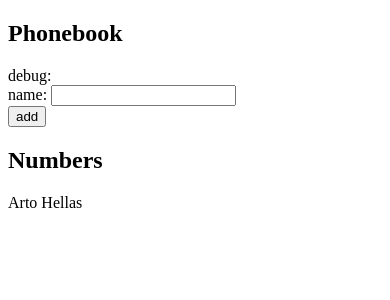
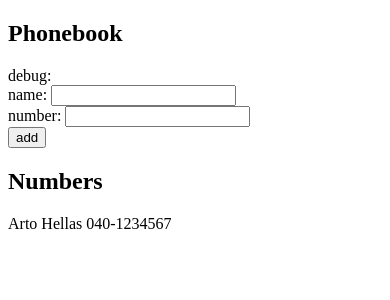
Before and after one commit to EiTamOnya/FSO, a React (Create React App) app in the folder part2/phonebook/: page / in a window 390 px wide. Shown: the top 300 px of the page. Built offline with nearby package versions, Linux system fonts and the light colour scheme.

Commit message:
2.8: The Phonebook Step3

```diff
--- a/part2/phonebook/src/App.js
+++ b/part2/phonebook/src/App.js
@@ -1,37 +1,46 @@
 import React, { useState } from 'react'
 
-const Name = ({ name }) => {
+const Entry = ({ person }) => {
   return (
-    <div>{name}</div>
+    <div>{person.name} {person.number}</div>
   )
 }
 
 const App = () => {
   const [persons, setPersons] = useState([
-    { name: 'Arto Hellas' }
+    { name: 'Arto Hellas', number: '040-1234567' }
   ])
   const [newName, setNewName] = useState('')
+  const [newNumber, setNewNumber] = useState('')
 
   const handleNameChange = (event) => {
     setNewName(event.target.value)
   }
 
-  const addName = (event) => {
+  const handleNumberChange = (event) => {
+    setNewNumber(event.target.value)
+  }
+
+  const addPerson = (event) => {
     event.preventDefault()
-    const person = { name: newName }
+    const person = { name: newName, number: newNumber }
     persons.some(entry => entry.name === person.name)
       ? window.alert(`${newName} is already added to phone book!`)
       : setPersons(persons.concat(person))
     setNewName('')
+    setNewNumber('')
   }
 
   return (
     <div>
       <h2>Phonebook</h2>
-      <div>debug: {newName}</div>
-      <form onSubmit={addName}>
+      <div>debug: {newName} {newNumber}</div>
+      <form onSubmit={addPerson}>
         <div>
           name: <input value={newName} onChange={handleNameChange} />
+          <div>
+            number: <input value={newNumber} onChange={handleNumberChange} />
+          </div>
         </div>
         <div>
           <button type="submit" >add</button>
@@ -39,7 +48,7 @@ const App = () => {
       </form>
       <h2>Numbers</h2>
       {persons.map(person =>
-        <Name key={person.name} name={person.name} />
+        <Entry key={person.name} person={person} />
       )}
     </div>
   )
```
